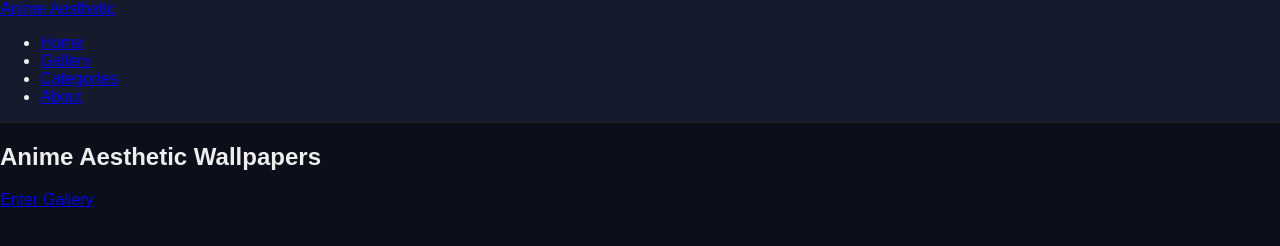
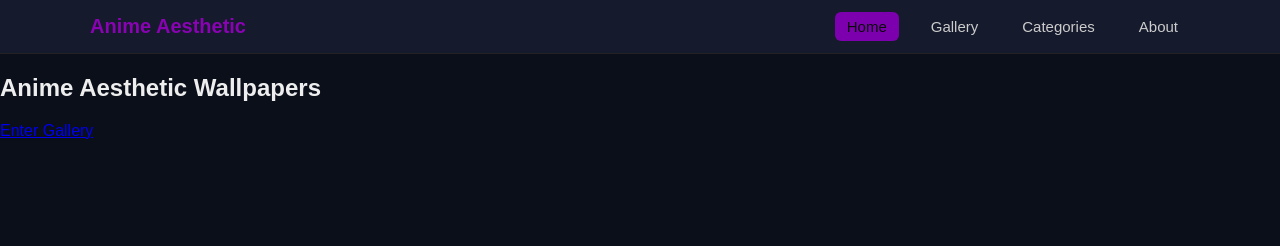
Before and after one commit to 2526-2ihif-wmc/wintertermprojectwebsite-mody72, a plain HTML site: page index.html in a window 1280 px wide. Drawn offline with Linux system fonts and the light colour scheme.

Commit message:
Styling and fixing the navbar

```diff
--- a/styles.css
+++ b/styles.css
@@ -9,7 +9,6 @@ header {
     background: #151a2d;
     border-bottom: 1px solid #222;
 }
-
 
 .page-title {
     text-align: center;
@@ -51,3 +50,45 @@ header {
 .card a:hover {
     text-decoration: underline;
 }
+
+/*nav*/
+
+.navbar {
+    max-width: 1100px;
+    margin: 0 auto;
+    padding: 15px 20px;
+
+    display: flex;
+    justify-content: space-between;
+    align-items: center;
+}
+
+.navbar .logo {
+    font-size: 20px;
+    color: #8903b2;
+    text-decoration: none;
+    font-weight: bold;
+}
+
+.navbar ul {
+    list-style: none;
+    display: flex;
+    gap: 20px;
+    margin: 0;
+    padding: 0;
+}
+
+.navbar ul li a {
+    text-decoration: none;
+    color: #ccc;
+    padding: 6px 12px;
+    border-radius: 6px;
+    font-size: 15px;
+}
+
+/* Hover + active link */
+.navbar ul li a:hover,
+.navbar ul li a.active {
+    background: #7c00ad;
+    color: #0a0a0a;
+}
```
